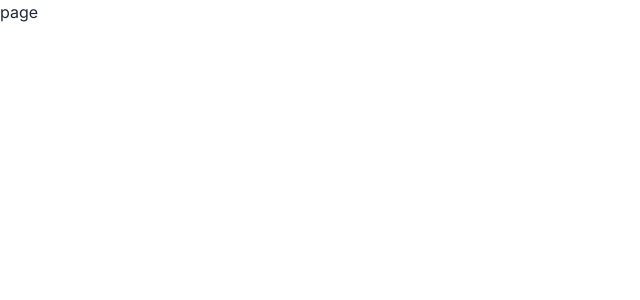
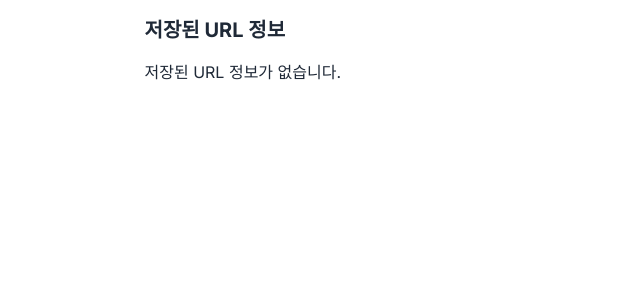
Before and after one commit to TU-GitLio/frontend, a Next.js app in the folder gitlio/: page /new/showproject in a window 1280 px wide. Shown: the top 300 px of the page, without its empty margins (0-640 px from the left). Built offline with nearby package versions, Linux system fonts and the light colour scheme.

Commit message:
feat: 레포 정보 생성 후 출력 페이지 생성

```diff
--- a/gitlio/app/(edit)/new/showproject/page.tsx
+++ b/gitlio/app/(edit)/new/showproject/page.tsx
@@ -1,7 +1,55 @@
-import React from "react";
+"use client";
+import React, { useEffect, useState } from "react";
 
-function page() {
-  return <div>page</div>;
+// 저장된 URL 정보의 타입 정의
+interface SavedContent {
+  image: string;
+  sentences: string[];
 }
 
-export default page;
+function Page() {
+  const [savedContents, setSavedContents] = useState<{
+    [url: string]: SavedContent;
+  }>({});
+  const [repositoryUrls, setRepositoryUrls] = useState<string[]>([]);
+
+  // 컴포넌트 마운트 시 로컬 스토리지에서 URL 목록과 저장된 내용 불러오기
+  useEffect(() => {
+    const loadedUrls = JSON.parse(
+      localStorage.getItem("repositoryUrls") || "[]"
+    );
+    setRepositoryUrls(loadedUrls);
+
+    const loadedContents = JSON.parse(
+      localStorage.getItem("selectedContents") || "{}"
+    );
+    const filteredContents = Object.keys(loadedContents)
+      .filter((key) => loadedUrls.includes(key))
+      .reduce<{ [url: string]: SavedContent }>((obj, key) => {
+        obj[key] = loadedContents[key];
+        return obj;
+      }, {});
+
+    setSavedContents(filteredContents);
+  }, []);
+
+  return (
+    <div className="container mx-auto px-4">
+      <h2 className="text-xl font-bold my-4">저장된 URL 정보</h2>
+      {Object.entries(savedContents).map(([url, content], index) => (
+        <div key={index} className="mb-6">
+          <h3 className="text-lg font-semibold">{url}</h3>
+          <img src={content.image} alt="Saved" className="max-w-xs mt-2" />
+          <ul className="list-disc ml-8 mt-2">
+            {content.sentences.map((sentence, sentenceIndex) => (
+              <li key={sentenceIndex}>{sentence}</li>
+            ))}
+          </ul>
+        </div>
+      ))}
+      {repositoryUrls.length === 0 && <p>저장된 URL 정보가 없습니다.</p>}
+    </div>
+  );
+}
+
+export default Page;
--- a/gitlio/components/Studio/RepoSidebar.tsx
+++ b/gitlio/components/Studio/RepoSidebar.tsx
@@ -50,7 +50,7 @@ const StdSidebar: React.FC<StdSidebarProps> = ({ onSelectUrl, savedUrls }) => {
             >
               {displayUrl}
               {savedUrls[url] && (
-                <span className="ml-2 text-green-500 font-bold">✓</span>
+                <span className=" text-green-500 font-bold">✓</span>
               )}
             </button>
           );
```
